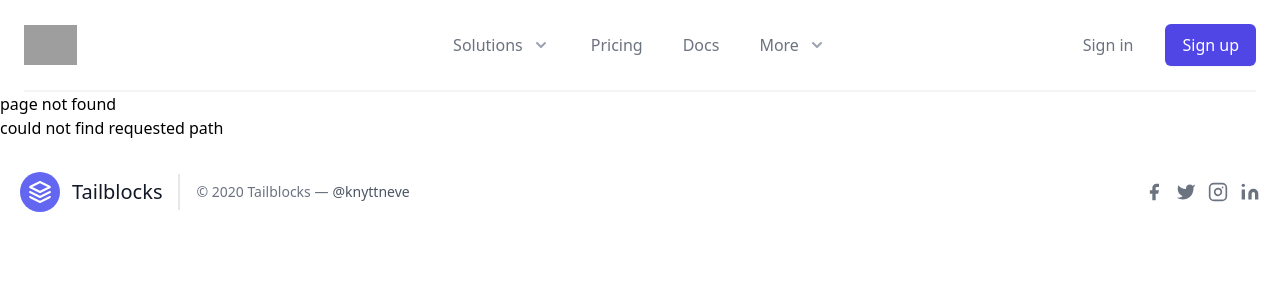
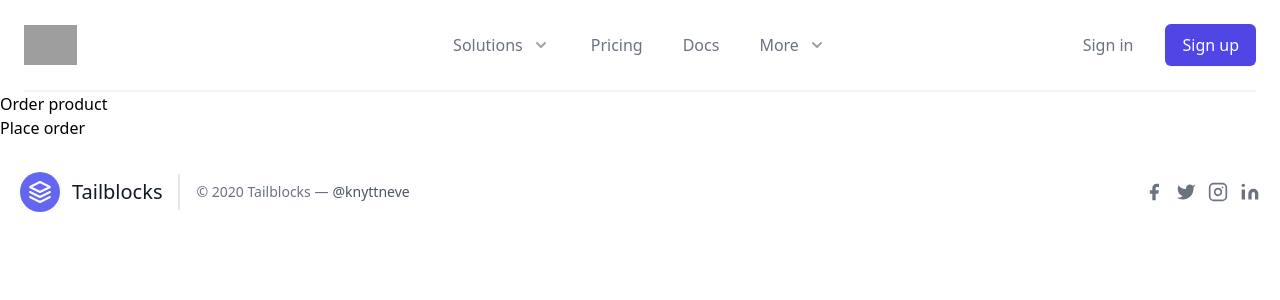
Before and after one commit to Balajiyatheysh/Next-js, a Next.js app: page /order-product in a window 1280 px wide. Before the commit this address had no page. Shown: the top 300 px of the page. Built offline with nearby package versions, Linux system fonts and the light colour scheme; grey boxes are pictures that could not be loaded.

Commit message:
navigating programatically

```diff
--- /dev/null
+++ b/src/app/order-product/page.tsx
@@ -0,0 +1,17 @@
+"use client"
+import { useRouter } from "next/navigation"
+export default function OrderProduct(){
+  const router = useRouter();
+  const handleClick=()=>{
+    console.log("placing your order..!!")
+    router.push("/");
+  }
+  return (
+    <>
+      <h1>Order product</h1>
+      <button
+        onClick={handleClick}
+      >Place order</button>
+    </>
+  )
+}
```
